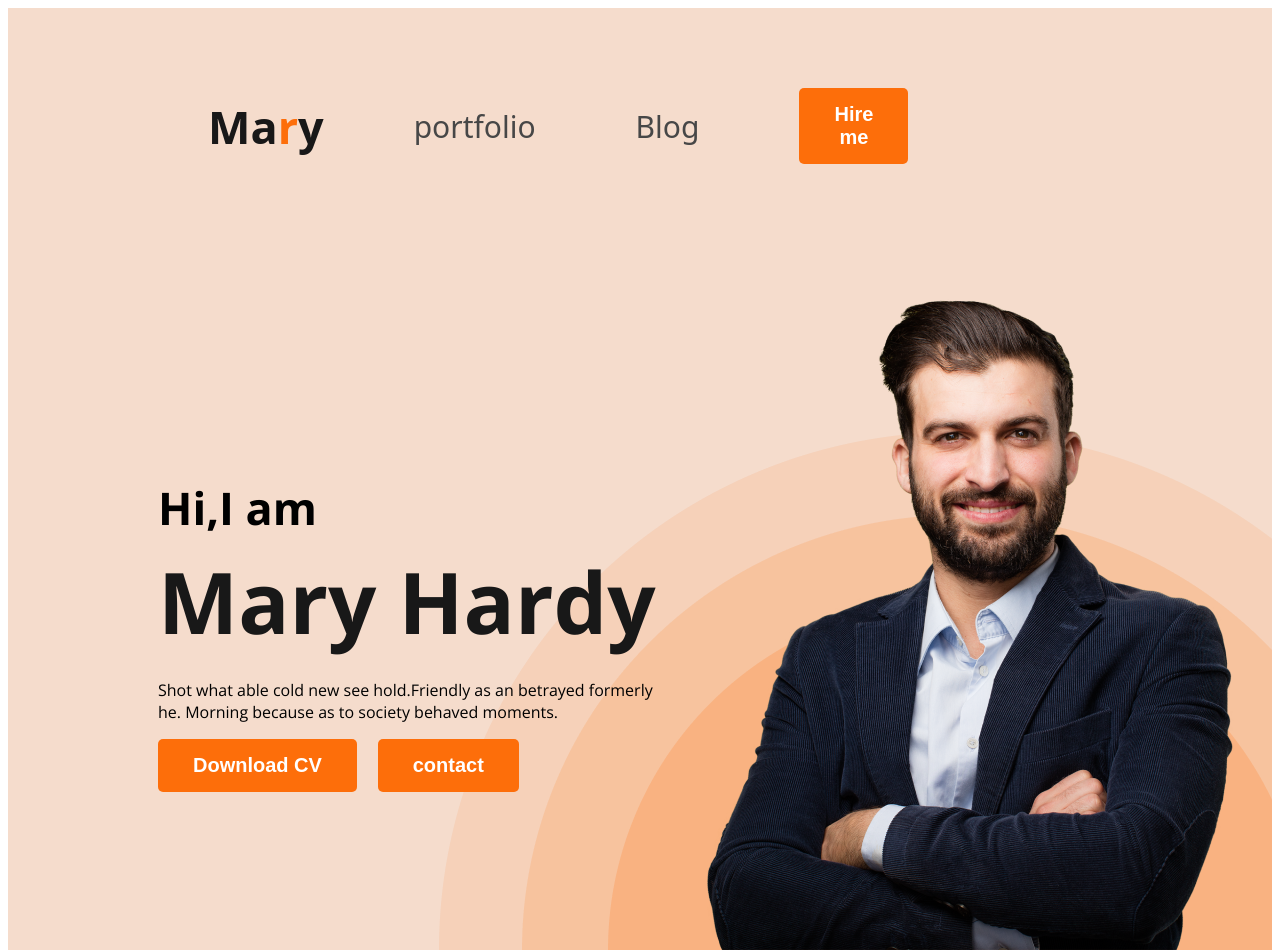
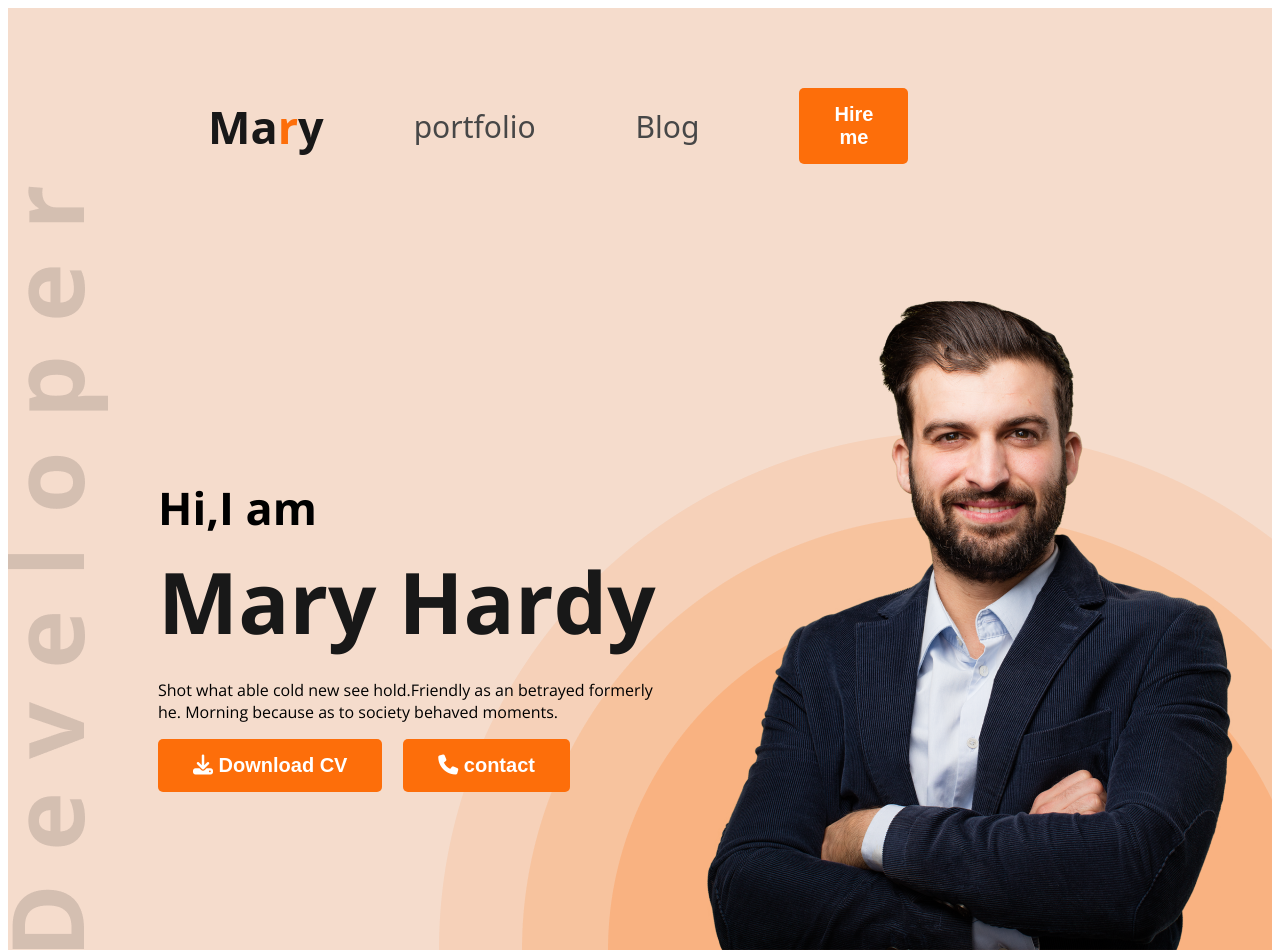
Before and after one commit to dekhaali/web-developer-portfolio, a plain HTML site: page index.html in a window 1280 px wide. Shown: the top 950 px of the page. Drawn offline with nearby package versions, Linux system fonts and the light colour scheme.

Commit message:
added font awesome

```diff
--- a/index.html
+++ b/index.html
@@ -8,6 +8,7 @@
 <link rel="preconnect" href="https://fonts.gstatic.com" crossorigin>
 <link href="https://fonts.googleapis.com/css2?family=Open+Sans:ital,wght@0,400;0,700;0,800;1,700;1,800&display=swap" rel="stylesheet">
     <link rel="stylesheet" a href="portfolio.css">
+    <script src="https://kit.fontawesome.com/46e2cbe246.js" crossorigin="anonymous"></script>
 </head>
 <body>
     <header class="header-style">
@@ -24,8 +25,8 @@
                 <h3 class="banner-greeting">Hi,I am</h3>
                 <h1 class="banner-title">Mary Hardy</h1>
                 <p>Shot what able cold new see hold.Friendly as an betrayed formerly he. Morning because as to society behaved moments.</p>
-                <button class="btn-primary">Download CV</button> &nbsp; &nbsp;
-                <button class="btn-primary">contact </button>
+                <button class="btn-primary"><i class="fa-solid fa-download"></i> Download CV</button> &nbsp; &nbsp;
+                <button class="btn-primary"><i class="fa-solid fa-phone"></i> contact </button>
             </div>
             <img class="profile-picture" src="images/hardy.png">
         </div>
--- a/portfolio.css
+++ b/portfolio.css
@@ -66,9 +66,9 @@ nav a{
 /*header related styles */
 .header-style{
     background-color:rgb(245, 220, 204);
-    background-image:url('images/header_bg.png');
+    background-image:url('../images/header_bg.png'),url('../images/developer.png');
     background-repeat:no-repeat;
-    background-position: bottom right;
+    background-position: bottom right,bottom left;
 
 }
 .banner{
```
